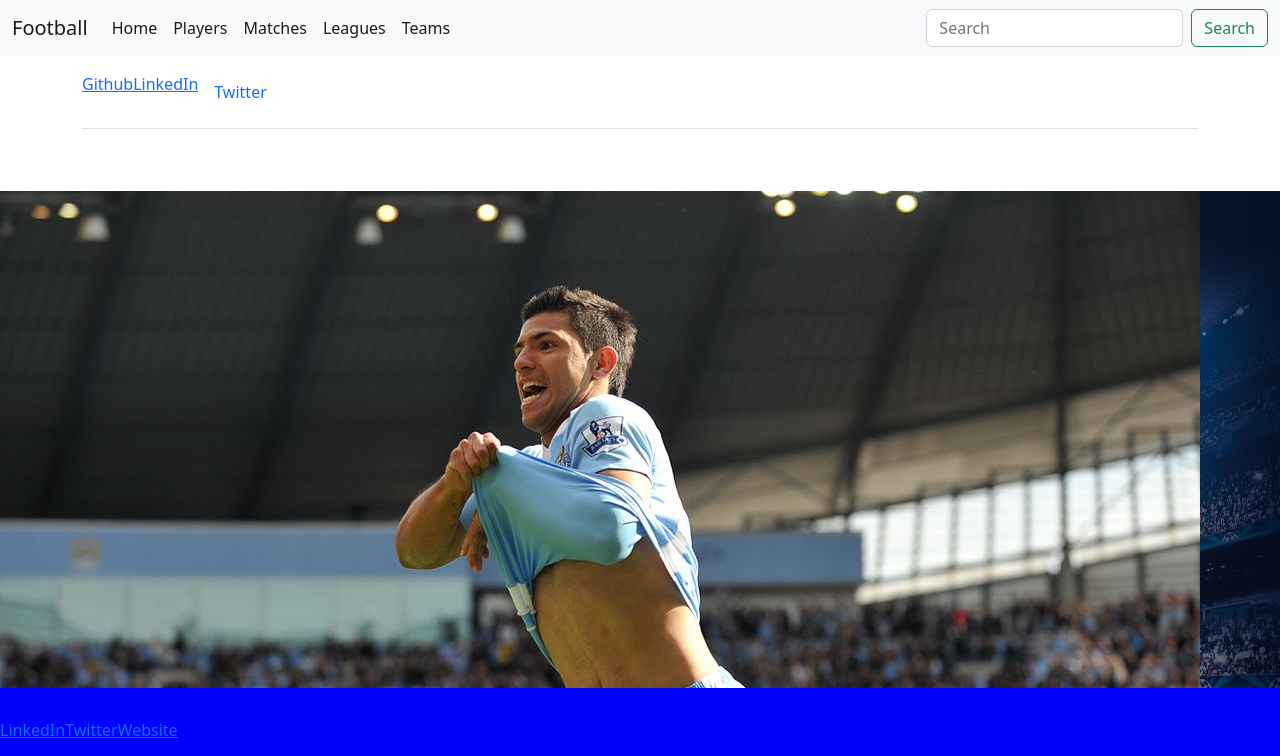
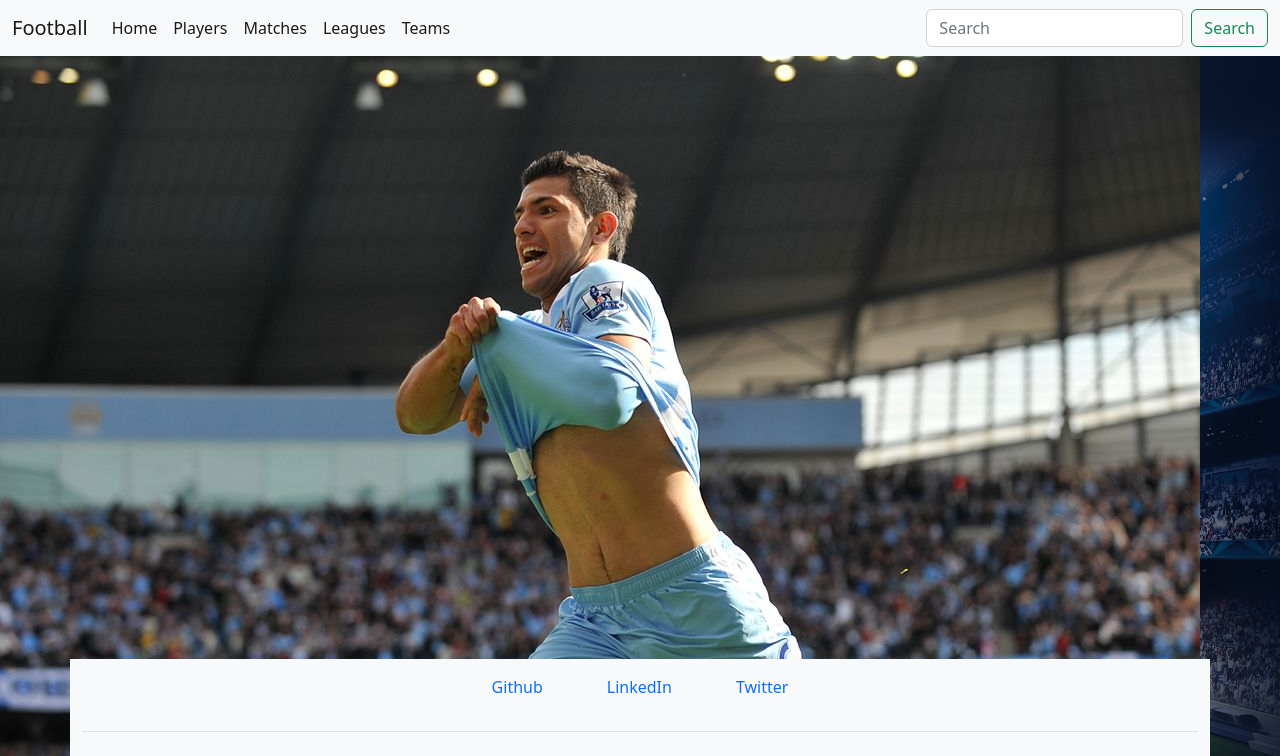
Before and after one commit to FHL-08/GreatUniHack-2022, a Nuxt app: page /teams in a window 1280 px wide. Shown: the top 756 px of the page. Built offline with nearby package versions, Linux system fonts and the light colour scheme.

Commit message:
add code

```diff
--- a/components/Footers.vue
+++ b/components/Footers.vue
@@ -1,31 +1,30 @@
 
 <template>
-    <div class="container">
-        <footer class="footer mt-auto py-3 my-4 mb-2">
-            <ul class="nav justify-content-center border-bottom pb-3 mb-3">
-            <li class="nav-item">
-                <NuxtLink to="https://github.com/nuxt" no-rel> Github </NuxtLink>
+    <footer class="footer mt-auto py-3 my-4 mb-2 fixed-bottom" >
+        <div class="container bg-light " >
+            <ul class="nav justify-content-center border-bottom pb-3 mb-3" style="bottom: 0;">
+                <li class="nav-link">
+                    <NuxtLink to="https://github.com/nuxt" class="nav-link active"> Github </NuxtLink>
                 </li>
-            <li class="nav-item">
-                <NuxtLink to="https://linkedin.com/" no-rel> LinkedIn </NuxtLink>
+                <li class="nav-link">
+                    <NuxtLink to="https://linkedin.com/" class="nav-link active"> LinkedIn </NuxtLink>
                 </li>
-            <li class="card-body">
+                <li class="nav-link">
                     <NuxtLink to="https://twitter.com/nuxt_js" class="nav-link active"> Twitter </NuxtLink>
                 </li>
             </ul>
             <div><p class = "copyright">© Football.</p></div>
+        </div>
     </footer>
-    </div>
 </template>
 
 <style scoped>
 .copyright{
-    color: white;
-    font-size: 0.75rem;
+    color: black;
+    font-size: 1rem;
     padding: 20px auto;
     margin: 20px auto auto;
     bottom: 0;
+    text-align: center;
 }
-
-
 </style>
--- a/pages/teams.vue
+++ b/pages/teams.vue
@@ -1,5 +1,5 @@
 <template>
-    <div id="background">
+<div id="background">
     <div class="breaker">
         <div class="title-box">
             <img src="@/assets/images/players.jpg" alt="player"/>
@@ -30,14 +30,6 @@
         </div>
 
     </div>
-
-    <div class="bottom-container container-fluid">
-        <a class="footer-link" href="">LinkedIn</a>
-        <a class="footer-link" href="">Twitter</a>
-        <a class="footer-link" href="">Website</a>
-        <div ><p class = "copyright">© Football.</p></div>
-    </div>
-
 </div>
 
 </template>
```
Lines whose indentation alone changed are shown as unchanged.
